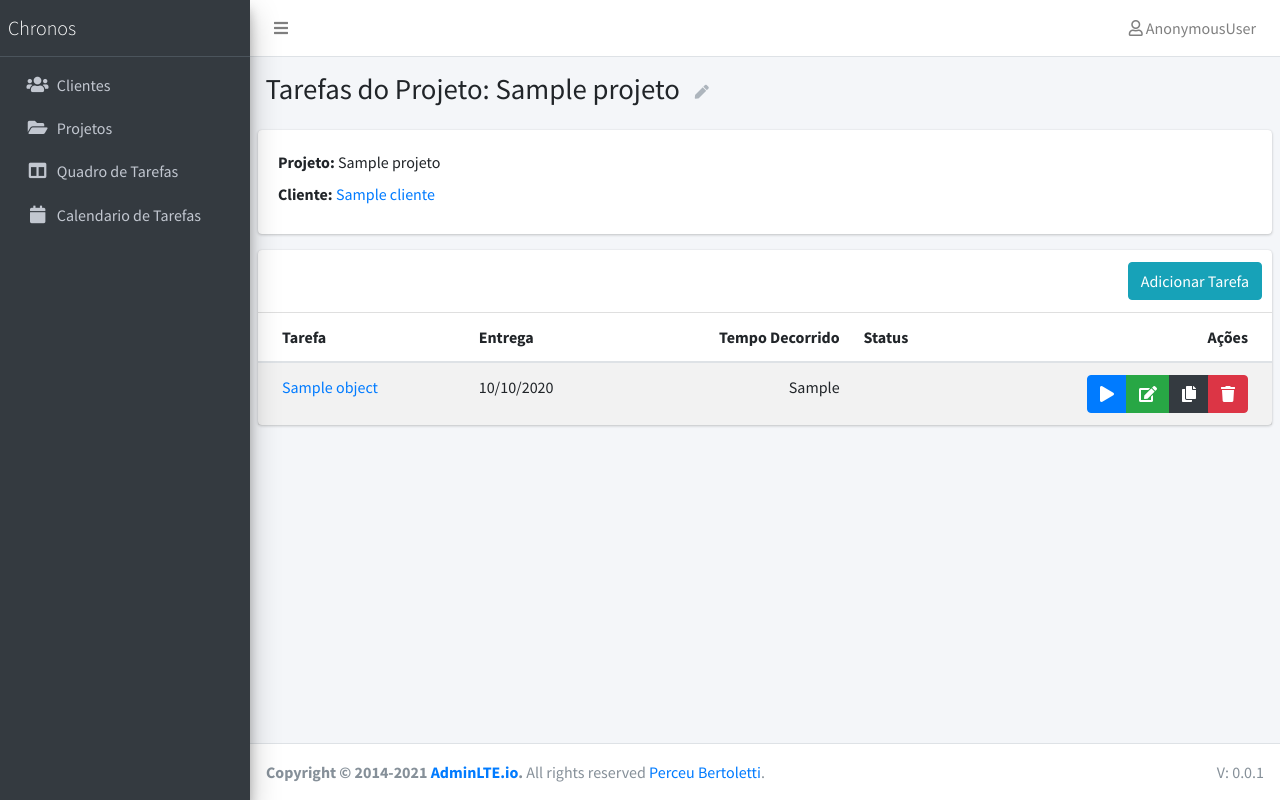
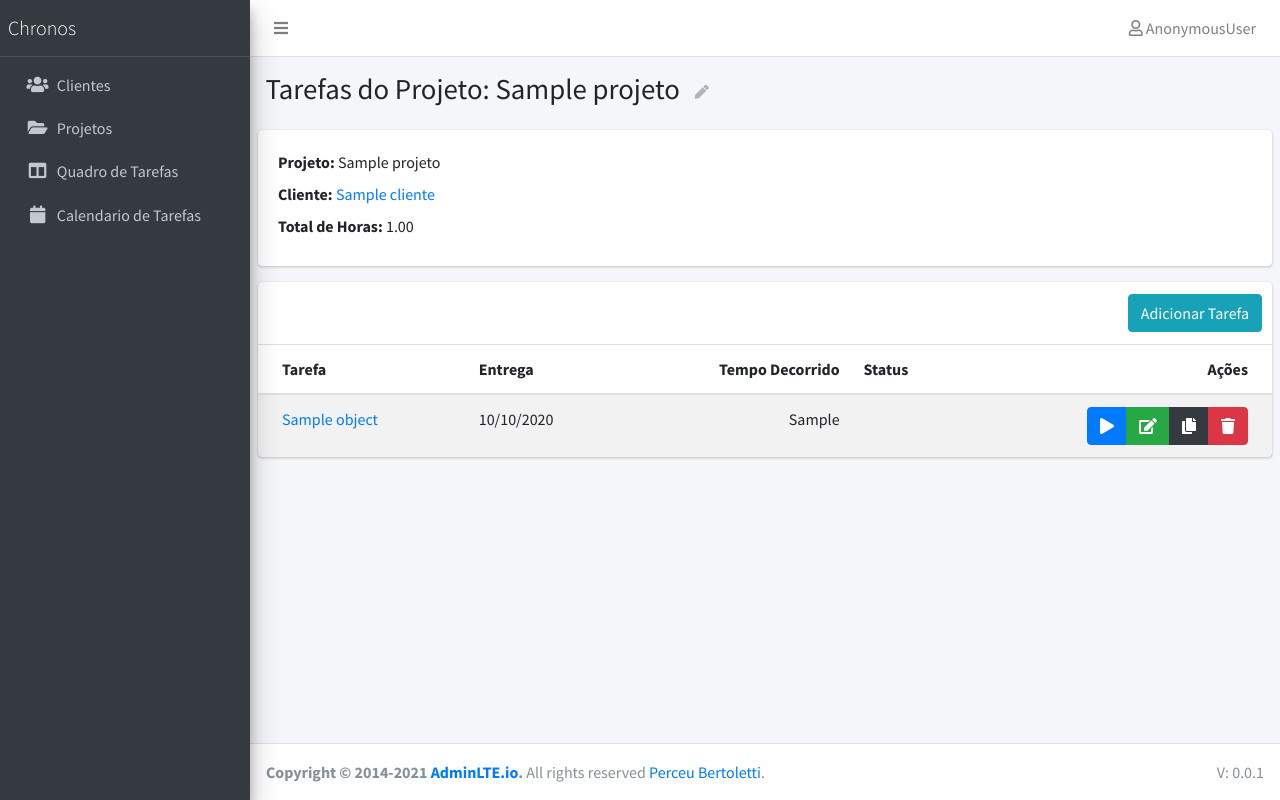
Before and after one commit to Perceu/chronos, a Django app: template chronos/tarefas/templates/projeto/tarefas_projeto.html in a window 1280 px wide. Run offline with Django 3.2, Linux system fonts and the light colour scheme; the template is opened without the code that fills it: most values are stand-ins (such as "Sample title", 1, 10 or a date in 2020); some libraries are stand-ins or nearby versions.

Commit message:
adicionado total de horas investidas no projeto

```diff
--- a/chronos/tarefas/templates/projeto/tarefas_projeto.html
+++ b/chronos/tarefas/templates/projeto/tarefas_projeto.html
@@ -15,12 +15,14 @@ Tarefas do Projeto: {{projeto.nome}}
                     <label for="">Projeto:</label> {{projeto.nome}}
                     <br>
                     <label for="">Cliente:</label> <a href="{{projeto.cliente.get_absolute_url}}">{{projeto.cliente}}</a>
-                    <br>
                     {% if 'projetos.can_view_payment_info' in perms %}
+                        <br>
                         <label for="">Media Valor Hora:</label> R$ {{media_hora | floatformat:2}}
                         <br>
                         <label for="">Valor Total:</label> R$ {{projeto.valor | floatformat:2}}
                     {% endif %}
+                    <br>
+                    <label for="">Total de Horas:</label> {{total_horas | floatformat:2}}
                 </div>
             </div>
         </div>
--- a/chronos/tarefas/views.py
+++ b/chronos/tarefas/views.py
@@ -40,7 +40,7 @@ def tarefas_projeto(request, projeto_id):
         total_tempo += tarefa.tempo_decorrido_segundos
 
     horas = int(total_tempo/3600)
-
+    total_horas = total_tempo/3600
     media_hora = 0
     if projeto.valor > 0 and horas > 0:
         media_hora = float(projeto.valor) / horas
@@ -52,6 +52,7 @@ def tarefas_projeto(request, projeto_id):
             "tarefas": tarefas,
             "projeto": projeto,
             "media_hora": media_hora,
+            "total_horas": total_horas,
             "enum_status": Tarefa.StatusTarefa.choices,
         },
     )
```
